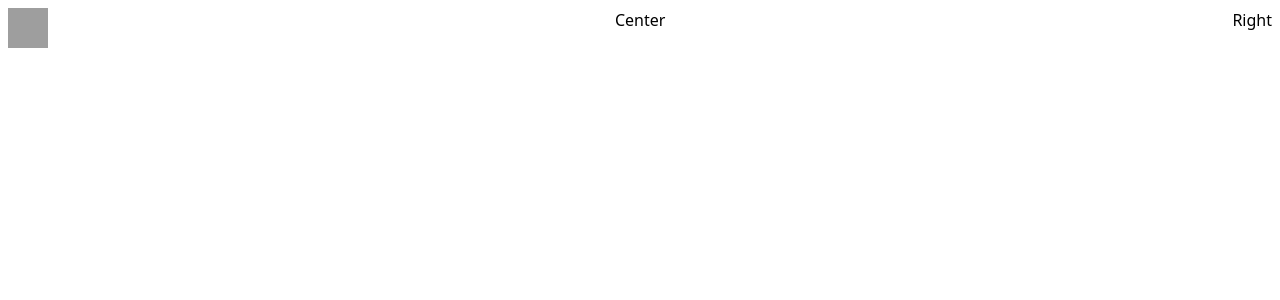
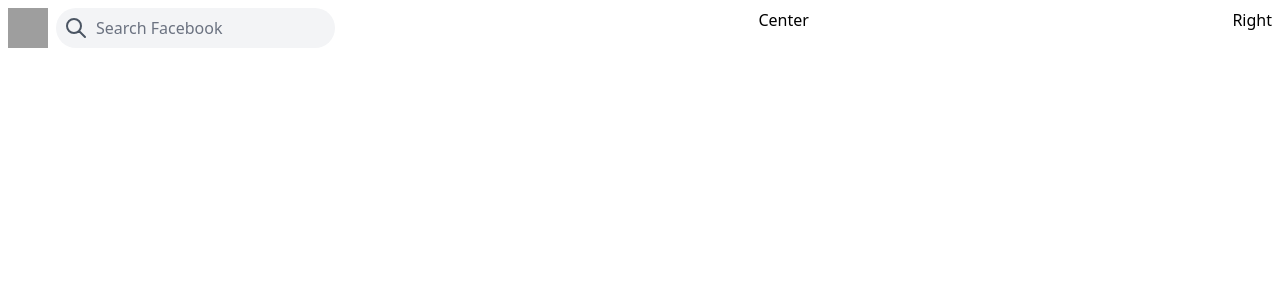
Before and after one commit to Cogentx/LaunchPad-NextJS-TypeScript-Facebook-clone, a Next.js app: page / in a window 1280 px wide. Shown: the top 300 px of the page. Built offline with nearby package versions, Linux system fonts and the light colour scheme; grey boxes are pictures that could not be loaded.

Commit message:
Header - Search box

```diff
--- a/components/Header.tsx
+++ b/components/Header.tsx
@@ -14,6 +14,10 @@ function Header() {
           layout="fixed"
           alt="facebook logo"
         />
+        <div className='flex ml-2 items-center rounded-full p-2 bg-gray-100'>
+          <SearchIcon className='h-6 text-gray-600'/>
+          <input type="text" placeholder="Search Facebook" className='flex items-center bg-transparent outline-none ml-2 placeholder-gray-500' />
+        </div>
       </div>
       {/* center */}
       <div>Center</div>
```
